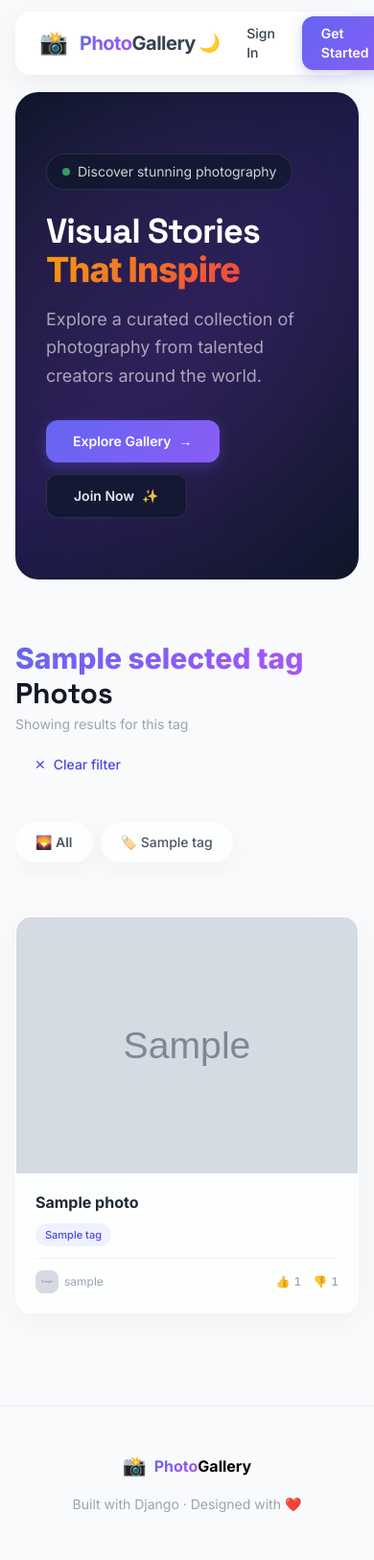
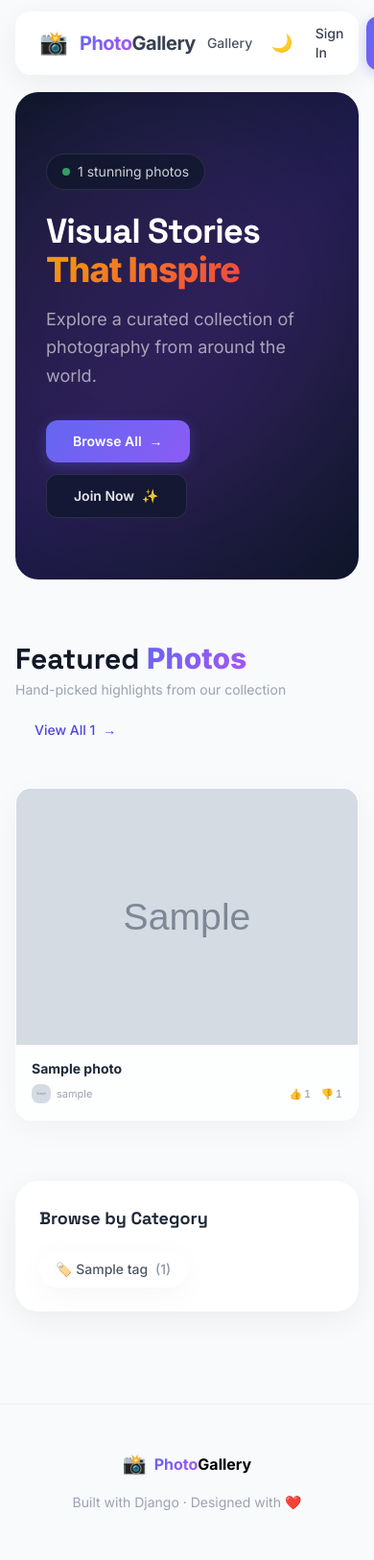
Before and after one commit to 18millo/photo_gallery, a Django app: template templates/home.html in a window 390 px wide. Shown: the whole page at 96% size. After the commit the page ends 1574 px from the top, so only its background shows below. Run offline with Django 3.2, Linux system fonts and the light colour scheme; the template is opened without the code that fills it: most values are stand-ins (such as "Sample title", 1, 10 or a date in 2020); grey boxes marked "Sample" are stand-in pictures; some libraries are stand-ins or nearby versions.

Commit message:
Split home into featured (8) + gallery (all). Add 19 more Unsplash photos (49 total). Full responsive masonry gallery with tag filtering.

```diff
--- a/photo_gallery/urls.py
+++ b/photo_gallery/urls.py
@@ -4,6 +4,7 @@ from . import views
 
 urlpatterns = [
     path('', views.home, name='home'),
+    path('gallery/', views.gallery, name='gallery'),
     path('register/', views.register, name='register'),
     path('login/', auth_views.LoginView.as_view(template_name='login.html'), name='login'),
     path('logout/', auth_views.LogoutView.as_view(), name='logout'),
--- a/templates/base.html
+++ b/templates/base.html
@@ -106,7 +106,11 @@
                     </span>
                 </a>
 
-                <div class="flex items-center space-x-2">
+                <div class="flex items-center space-x-1 sm:space-x-2">
+                    <a href="{% url 'gallery' %}"
+                       class="btn-ghost px-3 sm:px-4 py-2 rounded-xl text-sm font-medium text-gray-600 dark:text-gray-300 hover:text-indigo-600 dark:hover:text-indigo-400 transition-all {% if request.path == '/gallery/' %}text-indigo-600 dark:text-indigo-400{% endif %}">
+                        Gallery
+                    </a>
                     <button onclick="toggleDark()" class="btn-ghost w-10 h-10 rounded-xl flex items-center justify-center text-gray-600 dark:text-gray-300 hover:text-indigo-600 dark:hover:text-indigo-400 text-lg transition-all" id="darkToggle" aria-label="Toggle dark mode">
                         <span class="dark-hidden">🌙</span>
                         <span class="dark-visible hidden">☀️</span>
--- a/templates/home.html
+++ b/templates/home.html
@@ -4,36 +4,31 @@
 {% block title %}Photo Gallery - Home{% endblock %}
 
 {% block content %}
-    {% comment %}Hero Section{% endcomment %}
-    <section class="relative overflow-hidden rounded-3xl mx-4 sm:mx-6 lg:mx-0 mb-16 gradient-hero min-h-[400px] sm:min-h-[460px] flex items-center">
+    {% comment %}Hero{% endcomment %}
+    <section class="relative overflow-hidden rounded-3xl mx-4 sm:mx-6 lg:mx-0 mb-16 gradient-hero min-h-[380px] sm:min-h-[440px] flex items-center">
         <div class="absolute inset-0 opacity-10">
             <div class="absolute top-10 left-10 w-72 h-72 bg-indigo-500 rounded-full blur-3xl float"></div>
-            <div class="absolute bottom-10 right-10 w-96 h-96 bg-purple-500 rounded-full blur-3xl float" style="animation-delay: -3s;"></div>
+            <div class="absolute bottom-10 right-10 w-96 h-96 bg-purple-500 rounded-full blur-3xl float" style="animation-delay:-3s"></div>
             <div class="absolute top-1/2 left-1/2 -translate-x-1/2 -translate-y-1/2 w-[500px] h-[500px] bg-pink-500 rounded-full blur-3xl opacity-30"></div>
         </div>
         <div class="relative z-10 px-8 sm:px-12 lg:px-16 py-16 w-full">
             <div class="max-w-3xl">
                 <div class="inline-flex items-center space-x-2 glass-dark text-white/80 text-sm px-4 py-2 rounded-full mb-6 backdrop-blur-sm border border-white/10">
                     <span class="w-2 h-2 rounded-full bg-green-400 animate-pulse"></span>
-                    <span>Discover stunning photography</span>
+                    <span>{{ total_photos }} stunning photos</span>
                 </div>
                 <h1 class="text-4xl sm:text-5xl lg:text-7xl font-extrabold text-white leading-[1.1] tracking-tight font-[family-name:var(--font-display)] mb-4">
-                    Visual Stories
-                    <br>
+                    Visual Stories<br>
                     <span class="gradient-text-warm">That Inspire</span>
                 </h1>
-                <p class="text-lg text-white/60 max-w-xl mb-8 leading-relaxed">
-                    Explore a curated collection of photography from talented creators around the world.
-                </p>
+                <p class="text-lg text-white/60 max-w-xl mb-8 leading-relaxed">Explore a curated collection of photography from around the world.</p>
                 <div class="flex flex-wrap gap-3">
-                    <a href="#gallery" class="btn-primary px-7 py-3 rounded-xl text-white font-semibold text-sm inline-flex items-center space-x-2">
-                        <span>Explore Gallery</span>
-                        <span>→</span>
+                    <a href="{% url 'gallery' %}" class="btn-primary px-7 py-3 rounded-xl text-white font-semibold text-sm inline-flex items-center space-x-2">
+                        <span>Browse All</span><span>→</span>
                     </a>
                     {% if not user.is_authenticated %}
                         <a href="{% url 'register' %}" class="glass-dark text-white/90 border border-white/10 px-7 py-3 rounded-xl text-sm font-semibold hover:bg-white/10 transition-all duration-300 inline-flex items-center space-x-2">
-                            <span>Join Now</span>
-                            <span>✨</span>
+                            <span>Join Now</span><span>✨</span>
                         </a>
                     {% endif %}
                 </div>
@@ -41,107 +36,64 @@
         </div>
     </section>
 
-    {% comment %}Gallery Section{% endcomment %}
-    <section id="gallery" class="px-4 sm:px-6 lg:px-0">
+    {% comment %}Featured Photos{% endcomment %}
+    <section class="px-4 sm:px-6 lg:px-0 mb-16">
         <div class="flex flex-col sm:flex-row sm:items-end justify-between mb-10">
             <div class="reveal">
                 <h2 class="text-3xl sm:text-4xl font-extrabold text-gray-900 dark:text-white font-[family-name:var(--font-display)]">
-                    {% if selected_tag %}
-                        <span class="gradient-text">{{ selected_tag.name }}</span> Photos
-                    {% else %}
-                        All <span class="gradient-text">Photos</span>
-                    {% endif %}
+                    Featured <span class="gradient-text">Photos</span>
                 </h2>
-                <p class="text-gray-400 mt-1 text-sm">
-                    {% if selected_tag %}Showing results for this tag{% else %}Browse our full collection{% endif %}
-                </p>
+                <p class="text-gray-400 mt-1 text-sm">Hand-picked highlights from our collection</p>
             </div>
-            {% if selected_tag %}
-                <a href="{% url 'home' %}" class="btn-ghost mt-3 sm:mt-0 px-5 py-2.5 rounded-xl text-sm font-medium text-indigo-600 dark:text-indigo-400 hover:bg-indigo-50 dark:hover:bg-indigo-900/20 inline-flex items-center space-x-2 transition-all reveal">
-                    <span>✕</span><span>Clear filter</span>
+            <a href="{% url 'gallery' %}" class="btn-ghost mt-3 sm:mt-0 px-5 py-2.5 rounded-xl text-sm font-medium text-indigo-600 dark:text-indigo-400 hover:bg-indigo-50 dark:hover:bg-indigo-900/20 inline-flex items-center space-x-2 transition-all reveal">
+                <span>View All {{ total_photos }}</span><span>→</span>
             </a>
-            {% endif %}
         </div>
 
-        <div class="flex overflow-x-auto scrollbar-hide gap-2 pb-4 mb-10 reveal">
-            <a href="{% url 'home' %}"
-               class="tag-chip flex-shrink-0 px-5 py-2.5 rounded-full text-sm font-semibold transition-all duration-300
-                      {% if not selected_tag %}btn-primary text-white shadow-lg shadow-indigo-500/30{% else %}glass-card text-gray-600 dark:text-gray-300 hover:text-indigo-600 dark:hover:text-indigo-400{% endif %}">
-                🌄 All
-            </a>
-            {% for tag in tags %}
-                <a href="{% url 'home' %}?tag={{ tag.slug }}"
-                   class="tag-chip flex-shrink-0 px-5 py-2.5 rounded-full text-sm font-medium transition-all duration-300
-                          {% if selected_tag == tag %}btn-primary text-white shadow-lg shadow-indigo-500/30{% else %}glass-card text-gray-600 dark:text-gray-300 hover:text-indigo-600 dark:hover:text-indigo-400{% endif %}">
-                    🏷️ {{ tag.name }}
-                </a>
-            {% endfor %}
-        </div>
-
-        {% if photos %}
-            <div class="columns-1 sm:columns-2 lg:columns-3 xl:columns-4 gap-5 space-y-5 stagger" data-stagger>
-                {% for photo in photos %}
-                    <div class="break-inside-avoid reveal">
-                        <div class="group glass-card rounded-2xl overflow-hidden card-hover cursor-pointer relative">
-                            <a href="{% url 'photo_detail' photo.pk %}" class="block img-zoom relative">
-                                <div class="relative">
+        {% if featured %}
+            <div class="grid grid-cols-1 sm:grid-cols-2 lg:grid-cols-3 xl:grid-cols-4 gap-6">
+                {% for photo in featured %}
+                    <div class="group glass-card rounded-2xl overflow-hidden card-hover reveal"
+                         style="animation-delay:{{ forloop.counter0|add:"0" }}0ms">
+                        <a href="{% url 'photo_detail' photo.pk %}" class="block img-zoom relative aspect-[4/3]">
                             <img src="{{ photo.image.url }}" alt="{{ photo.title }}"
                                  loading="lazy"
-                                         class="w-full object-cover transition-all duration-700">
-                                    <div class="absolute inset-0 bg-gradient-to-t from-black/70 via-transparent to-transparent opacity-0 group-hover:opacity-100 transition-all duration-500"></div>
-                                    <div class="absolute bottom-4 left-4 right-4 translate-y-4 group-hover:translate-y-0 opacity-0 group-hover:opacity-100 transition-all duration-500">
-                                        <span class="inline-flex items-center space-x-2 bg-white/20 backdrop-blur-md text-white text-xs font-medium px-4 py-2 rounded-full border border-white/10">
+                                 class="w-full h-full object-cover">
+                            <div class="absolute inset-0 bg-gradient-to-t from-black/60 via-transparent to-transparent opacity-0 group-hover:opacity-100 transition-all duration-500"></div>
+                            <div class="absolute bottom-3 left-3 right-3 translate-y-4 group-hover:translate-y-0 opacity-0 group-hover:opacity-100 transition-all duration-500">
+                                <span class="inline-flex items-center space-x-1.5 bg-white/20 backdrop-blur-md text-white text-xs font-medium px-3.5 py-1.5 rounded-full border border-white/10">
                                     <span>👁️</span><span>View Details</span>
                                 </span>
                             </div>
-                                </div>
                         </a>
-                            <div class="p-5 relative">
+                        <div class="p-4 relative">
                             <div class="card-glow absolute inset-0 pointer-events-none rounded-2xl"></div>
                             <div class="relative z-10">
-                                    <div class="flex items-start justify-between mb-3">
-                                        <h3 class="text-base font-bold text-gray-800 dark:text-white leading-tight flex-1 min-w-0 mr-3">
+                                <div class="flex items-start justify-between mb-2">
+                                    <h3 class="font-bold text-gray-800 dark:text-white text-sm leading-tight flex-1 min-w-0 mr-2">
                                         <a href="{% url 'photo_detail' photo.pk %}" class="hover:text-indigo-600 dark:hover:text-indigo-400 transition-colors truncate block">
                                             {{ photo.title }}
                                         </a>
                                     </h3>
                                 </div>
-                                    {% if photo.tags.all %}
-                                        <div class="flex flex-wrap gap-1.5 mb-3">
-                                            {% for tag in photo.tags.all|slice:":3" %}
-                                                <a href="{% url 'home' %}?tag={{ tag.slug }}"
-                                                   class="text-[11px] font-medium px-2.5 py-1 rounded-full bg-indigo-50 dark:bg-indigo-900/30 text-indigo-600 dark:text-indigo-400 hover:bg-indigo-100 dark:hover:bg-indigo-900/50 transition-colors">
-                                                    {{ tag.name }}
-                                                </a>
-                                            {% endfor %}
-                                        </div>
-                                    {% endif %}
-                                    <div class="flex items-center justify-between pt-3 border-t border-gray-100 dark:border-gray-800">
+                                <div class="flex items-center justify-between">
                                     <div class="flex items-center space-x-1.5 min-w-0">
                                         <span class="flex-shrink-0">
-                                                {% with uploader_profile=photo.uploaded_by.profile %}
-                                                    {% if uploader_profile.profile_picture %}
-                                                        <img src="{{ uploader_profile.profile_picture.url }}" alt=""
-                                                             class="w-6 h-6 rounded-lg object-cover">
+                                            {% with up=photo.uploaded_by.profile %}
+                                                {% if up.profile_picture %}
+                                                    <img src="{{ up.profile_picture.url }}" alt="" class="w-5 h-5 rounded-lg object-cover">
                                                 {% else %}
-                                                        <span class="w-6 h-6 rounded-lg bg-gradient-to-br from-indigo-500 to-purple-500 flex items-center justify-center text-white text-[10px] font-bold">
+                                                    <span class="w-5 h-5 rounded-lg bg-gradient-to-br from-indigo-500 to-purple-500 flex items-center justify-center text-white text-[8px] font-bold">
                                                         {% avatar_initials photo.uploaded_by %}
                                                     </span>
                                                 {% endif %}
                                             {% endwith %}
                                         </span>
-                                            <span class="text-xs text-gray-400 truncate">{{ photo.uploaded_by.username }}</span>
+                                        <span class="text-[11px] text-gray-400 truncate">{{ photo.uploaded_by.username }}</span>
                                     </div>
-                                        <div class="flex items-center space-x-3 flex-shrink-0">
-                                            <span class="flex items-center space-x-1 text-xs text-gray-400">
-                                                <span>👍</span>
-                                                <span class="font-medium tabular-nums">{{ photo.total_likes }}</span>
-                                            </span>
-                                            <span class="flex items-center space-x-1 text-xs text-gray-400">
-                                                <span>👎</span>
-                                                <span class="font-medium tabular-nums">{{ photo.total_dislikes }}</span>
-                                            </span>
-                                        </div>
+                                    <div class="flex items-center space-x-2.5 flex-shrink-0">
+                                        <span class="flex items-center space-x-0.5 text-[11px] text-gray-400"><span>👍</span><span class="font-medium tabular-nums">{{ photo.total_likes }}</span></span>
+                                        <span class="flex items-center space-x-0.5 text-[11px] text-gray-400"><span>👎</span><span class="font-medium tabular-nums">{{ photo.total_dislikes }}</span></span>
                                     </div>
                                 </div>
                             </div>
@@ -150,13 +102,31 @@
                 {% endfor %}
             </div>
         {% else %}
-            <div class="text-center py-24 reveal">
-                <div class="glass-strong rounded-3xl p-14 max-w-md mx-auto">
-                    <span class="text-7xl block mb-6">📷</span>
-                    <h3 class="text-2xl font-bold text-gray-700 dark:text-gray-200 mb-2 font-[family-name:var(--font-display)]">No photos yet</h3>
-                    <p class="text-gray-400">Check back later for new uploads!</p>
+            <div class="text-center py-16 reveal">
+                <div class="glass-strong rounded-3xl p-12 max-w-sm mx-auto">
+                    <span class="text-6xl block mb-4">📷</span>
+                    <h3 class="text-xl font-bold text-gray-700 dark:text-gray-200 mb-2">No photos yet</h3>
+                    <p class="text-gray-400 text-sm">Check back later!</p>
                 </div>
             </div>
         {% endif %}
     </section>
+
+    {% comment %}Tags quick nav{% endcomment %}
+    {% if tags %}
+        <section class="px-4 sm:px-6 lg:px-0 mb-16 reveal">
+            <div class="glass-strong rounded-3xl p-6 sm:p-8">
+                <h3 class="text-lg font-bold text-gray-800 dark:text-white mb-5 font-[family-name:var(--font-display)]">Browse by Category</h3>
+                <div class="flex flex-wrap gap-2">
+                    {% for tag in tags %}
+                        <a href="{% url 'gallery' %}?tag={{ tag.slug }}"
+                           class="tag-chip px-4 py-2 rounded-full text-sm font-medium glass-card text-gray-600 dark:text-gray-300 hover:btn-primary hover:text-white transition-all duration-300">
+                            🏷️ {{ tag.name }}
+                            <span class="ml-1 opacity-60">({{ tag.photo_count }})</span>
+                        </a>
+                    {% endfor %}
+                </div>
+            </div>
+        </section>
+    {% endif %}
 {% endblock %}
```
Also changed, not shown: photo_gallery/management/commands/seed_photos.py (+19 -0 lines), photo_gallery/tests.py (+4 -4 lines), photo_gallery/views.py (+14 -1 lines), templates/gallery.html (added, +139 -0 lines). Lines whose indentation alone changed are shown as unchanged.
